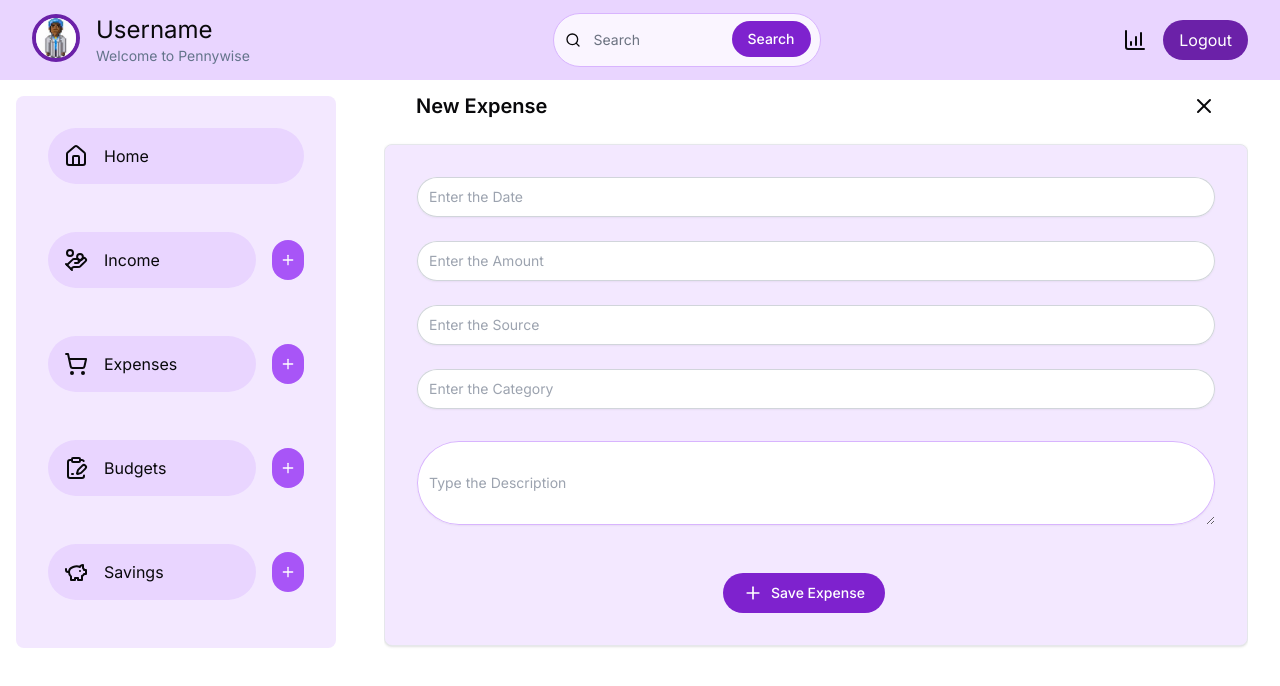
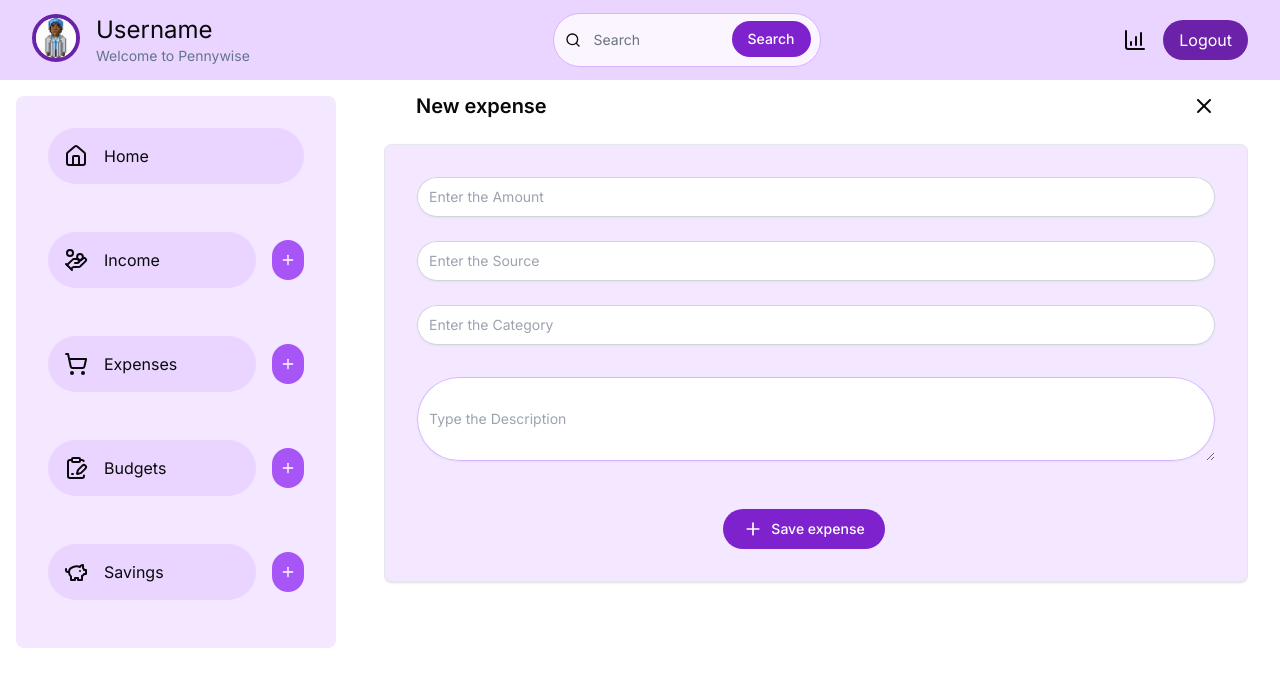
Before and after one commit to kofiad/pennywise, a Next.js app: page /dashboard/expense/new in a window 1280 px wide. Shown: the top 686 px of the page. Built offline with nearby package versions, Linux system fonts and the light colour scheme.

Commit message:
Refactor expense new page to use DataTable component and update form submission logic

```diff
--- a/app/dashboard/expense/new/page.jsx
+++ b/app/dashboard/expense/new/page.jsx
@@ -1,37 +1,49 @@
-"use client";
-import FormHeader from "@/components/FormInputs/FormHeader";
-import SubmitButton from "@/components/FormInputs/SubmitButton";
-import TextAreaInput from "@/components/FormInputs/TextAreaInput";
-import TextInput from "@/components/FormInputs/TextInput";
-import { useRouter } from "next/navigation";
+"use client"
+import FormHeader from '@/components/FormInputs/FormHeader'
+import SubmitButton from '@/components/FormInputs/SubmitButton'
+import TextAreaInput from '@/components/FormInputs/TextAreaInput'
+import TextInput from '@/components/FormInputs/TextInput'
+import { makePostRequest, makePutRequest } from '@/lib/apiRequest'
+import { useRouter } from 'next/navigation'
+import React, { useState } from 'react'
 import { useForm } from "react-hook-form"
-import { useState } from "react";
 
-
-export default function NewExpense() {
+export default function NewExpense({initialData={}, isUpdate=false}) {
   const router = useRouter();
   const {
     register,
     handleSubmit,
     reset,
     formState: { errors },
-  } = useForm();
+  } = useForm({defaultValues: initialData});
+
   const [loading, setloading] = useState(false);
 
+  function redirect(){
+    router.push("/dashboard/expense");
+  }
+
+  async function onSubmit(data){
+    console.log(data);
+    if (isUpdate) {
+      makePutRequest(setloading, `api/expense/${initialData.id}`,redirect, data);
+    } else {
+      makePostRequest(setloading, "api/expense", data, reset);
+    }
+  };
 
   return (
     <div>
         {/* Header */}
-        <FormHeader title="New Expense" href="/dashboard/expense"/>
+        <FormHeader title={isUpdate?"Update expense":"New expense"} href="/dashboard/expense"/>
         {/* Form */}
-        <form  className='w-full max-w-4xl mx-auto p-4 my-3 bg-purple-100 border border-gray-200 rounded-lg shadow sm:p-6 md:p-8 dark:bg-gray-800 dark:border-gray-700'>
+        <form onSubmit={handleSubmit(onSubmit)} className='w-full max-w-4xl mx-auto p-4 my-3 bg-purple-100 border border-gray-200 rounded-lg shadow sm:p-6 md:p-8 dark:bg-gray-800 dark:border-gray-700'>
           <div className='w-full grid gap-4 grid-cols-1 sm:gap-6'>
-            <TextInput label='Date' name="date" register={register} errors={errors} />
             <TextInput label='Amount' name="amount" register={register} errors={errors} />
             <TextInput label='Source' name="source" register={register} errors={errors} />
             <TextInput label='Category' name="category" register={register} errors={errors} />
             <TextAreaInput label='Description' name="description" register={register} errors={errors} />
-            <div className="flex items-center justify-center w-full"><SubmitButton isLoading={loading} title="Expense"/></div>
+            <div className="flex items-center justify-center w-full"><SubmitButton isLoading={loading} title= {isUpdate?"Update":"expense"}/></div>
           </div>
         </form>
     </div>
```
